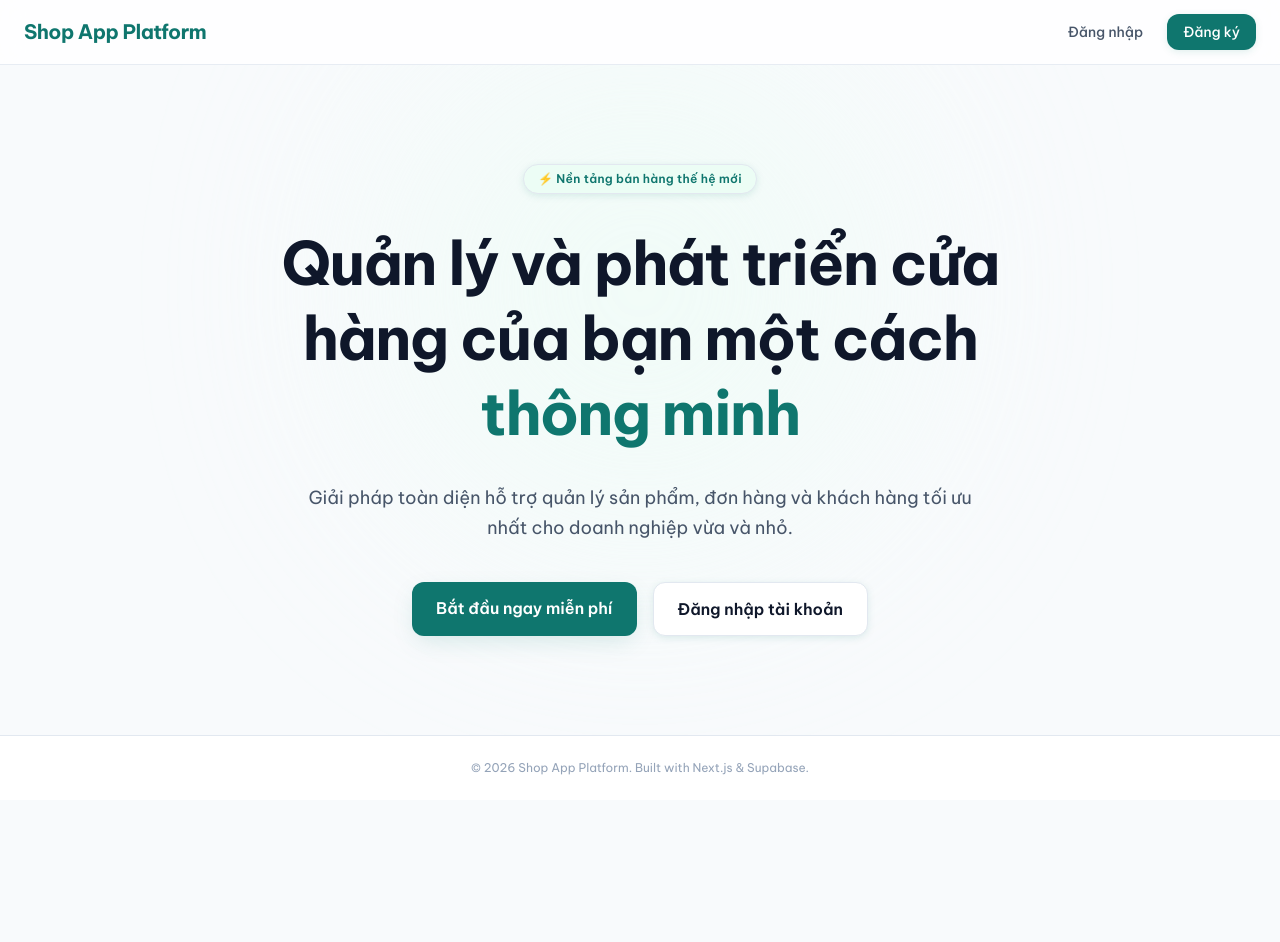
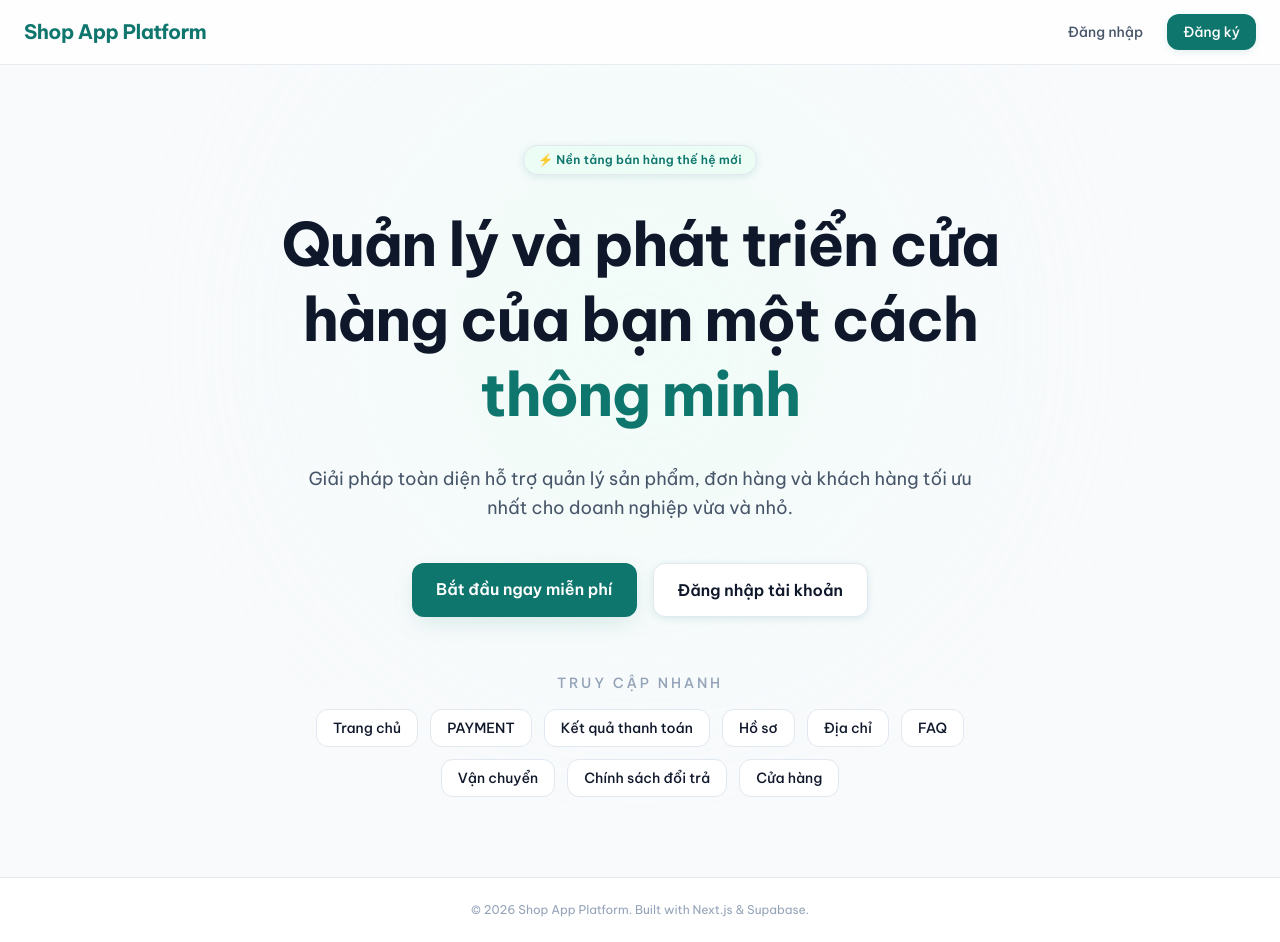
Before and after one commit to hoangngocnguyen/shop-app-platform, a Next.js app in the folder frontend/: page / in a window 1280 px wide. Before the commit the page ends 800 px from the top, so only its background shows below. Built offline with nearby package versions, Linux system fonts and the light colour scheme; no server answers.

Commit message:
chore(home): thêm các nút để chuyển hướng nhanh đến các trang đã xây)

```diff
--- a/frontend/src/app/page.tsx
+++ b/frontend/src/app/page.tsx
@@ -5,7 +5,7 @@ import { useAuthStore } from '@/features/auth/stores/useAuthStore';
 import { ROUTES } from '@/constants/routes';
 
 export default function HomePage() {
-  const { user, logout, isAuthenticated} = useAuthStore();
+  const { user, logout, isAuthenticated } = useAuthStore();
 
   const handleLogout = async () => {
     logout();
@@ -99,6 +99,41 @@ export default function HomePage() {
               </Link>
             </div>
           )}
+
+          <div className="pt-6">
+            <p className="mb-4 text-sm font-medium uppercase tracking-[0.2em] text-text-muted">
+              Truy cập nhanh
+            </p>
+            <div className="flex flex-wrap justify-center gap-3">
+              <Link href={ROUTES.HOME} className="rounded-xl border border-surface-border bg-surface-card px-4 py-2 text-sm font-medium text-text-main transition hover:bg-surface-bg">
+                Trang chủ
+              </Link>
+              <Link href={ROUTES.PAYMENT} className="rounded-xl border border-surface-border bg-surface-card px-4 py-2 text-sm font-medium text-text-main transition hover:bg-surface-bg">
+                PAYMENT
+              </Link>
+              <Link href={ROUTES.PAYMENT_RESULT} className="rounded-xl border border-surface-border bg-surface-card px-4 py-2 text-sm font-medium text-text-main transition hover:bg-surface-bg">
+                Kết quả thanh toán
+              </Link>
+              <Link href={ROUTES.USER.PROFILE} className="rounded-xl border border-surface-border bg-surface-card px-4 py-2 text-sm font-medium text-text-main transition hover:bg-surface-bg">
+                Hồ sơ
+              </Link>
+              <Link href={ROUTES.USER.ADDRESS} className="rounded-xl border border-surface-border bg-surface-card px-4 py-2 text-sm font-medium text-text-main transition hover:bg-surface-bg">
+                Địa chỉ
+              </Link>
+              <Link href={ROUTES.ABOUT.FAQ} className="rounded-xl border border-surface-border bg-surface-card px-4 py-2 text-sm font-medium text-text-main transition hover:bg-surface-bg">
+                FAQ
+              </Link>
+              <Link href={ROUTES.ABOUT.SHIPPING} className="rounded-xl border border-surface-border bg-surface-card px-4 py-2 text-sm font-medium text-text-main transition hover:bg-surface-bg">
+                Vận chuyển
+              </Link>
+              <Link href={ROUTES.ABOUT.RETURN_POLICY} className="rounded-xl border border-surface-border bg-surface-card px-4 py-2 text-sm font-medium text-text-main transition hover:bg-surface-bg">
+                Chính sách đổi trả
+              </Link>
+              <Link href={ROUTES.STORES} className="rounded-xl border border-surface-border bg-surface-card px-4 py-2 text-sm font-medium text-text-main transition hover:bg-surface-bg">
+                Cửa hàng
+              </Link>
+            </div>
+          </div>
         </div>
       </main>
 
```
